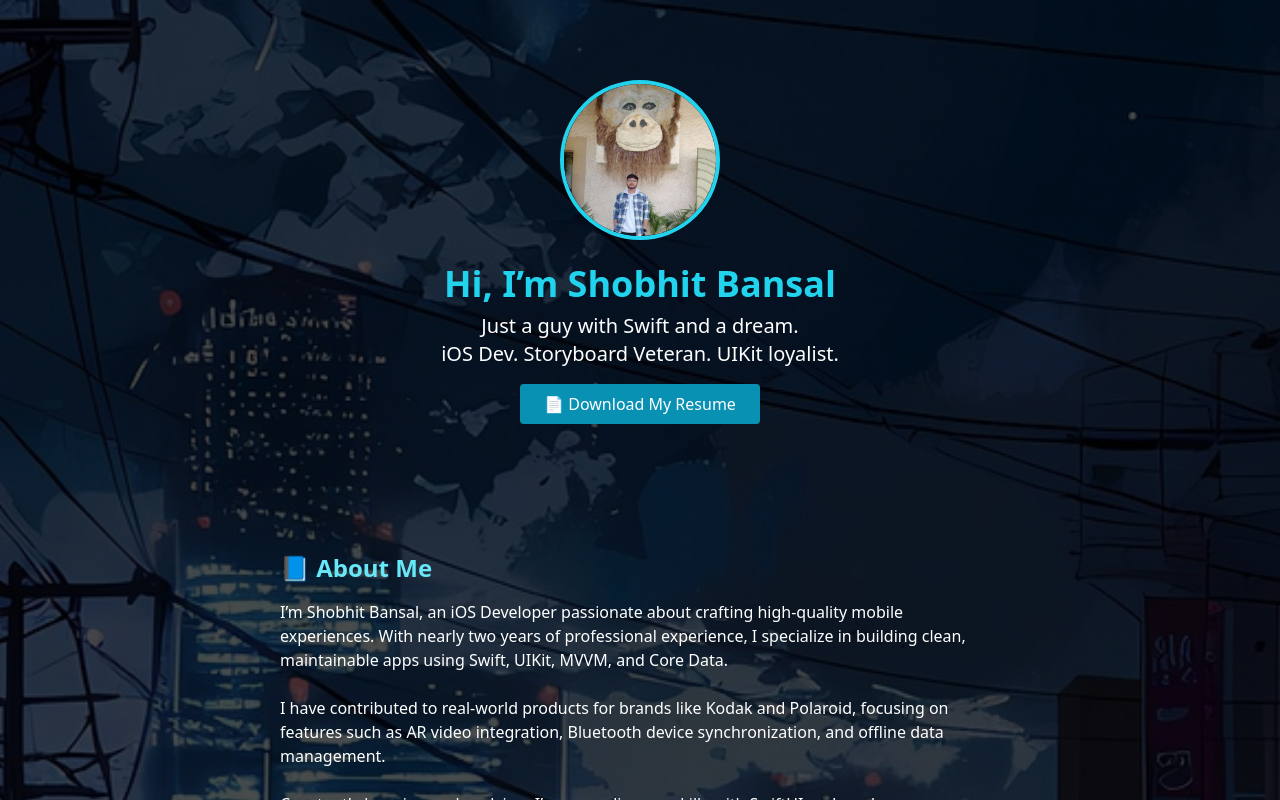
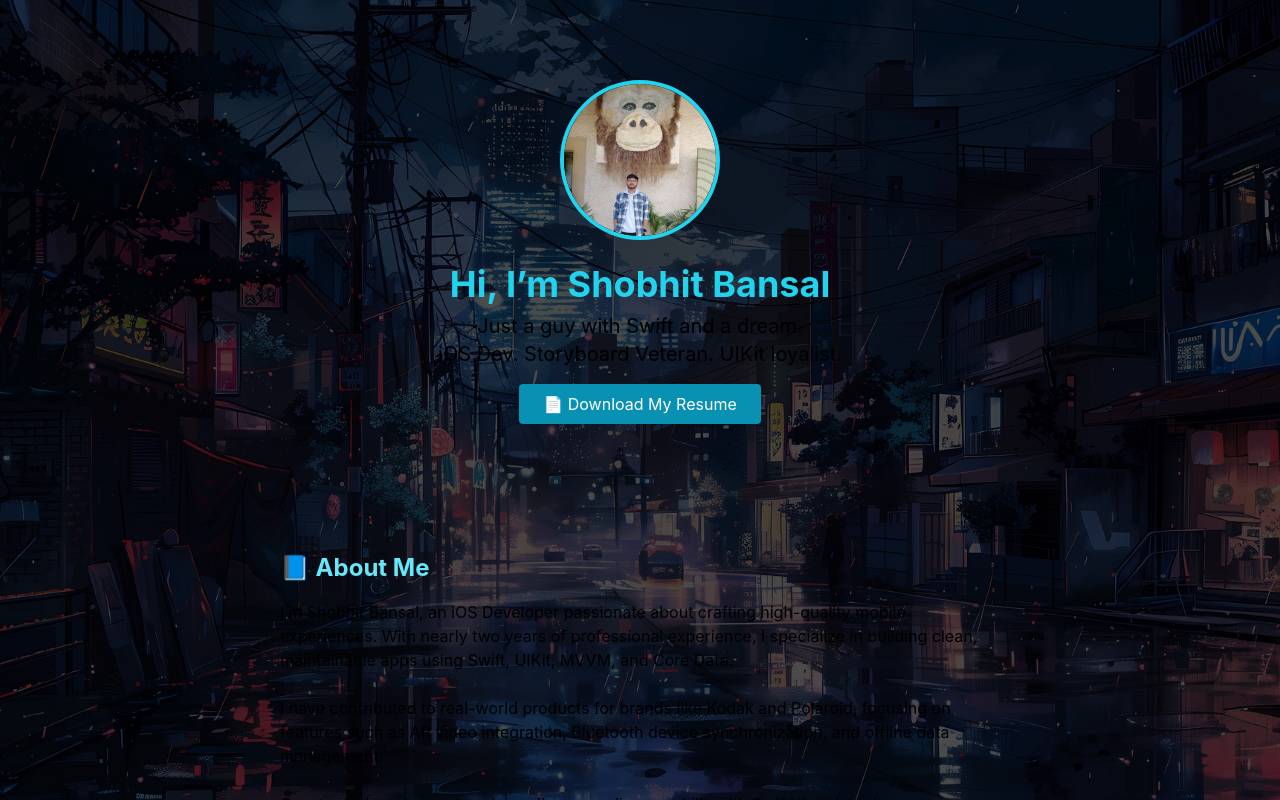
Before and after one commit to ShobhitB2002/shobhit-portfolio, a React (Create React App) app: page / in a window 1280 px wide. Shown: the top 800 px of the page. Built offline with nearby package versions, Linux system fonts and the light colour scheme.

Commit message:
fixed bg img

```diff
--- a/src/App.js
+++ b/src/App.js
@@ -4,7 +4,7 @@ import { FaLinkedin, FaGithub, FaEnvelope } from "react-icons/fa";
 export default function App() {
   return (
     <div
-      className="bg-cover bg-center min-h-screen text-white font-sans"
+      className="min-h-screen bg-cover bg-center bg-fixed"
       style={{ backgroundImage: "url('/background.jpg')" }}
     >
       <div className="bg-black bg-opacity-70 min-h-screen">
```
